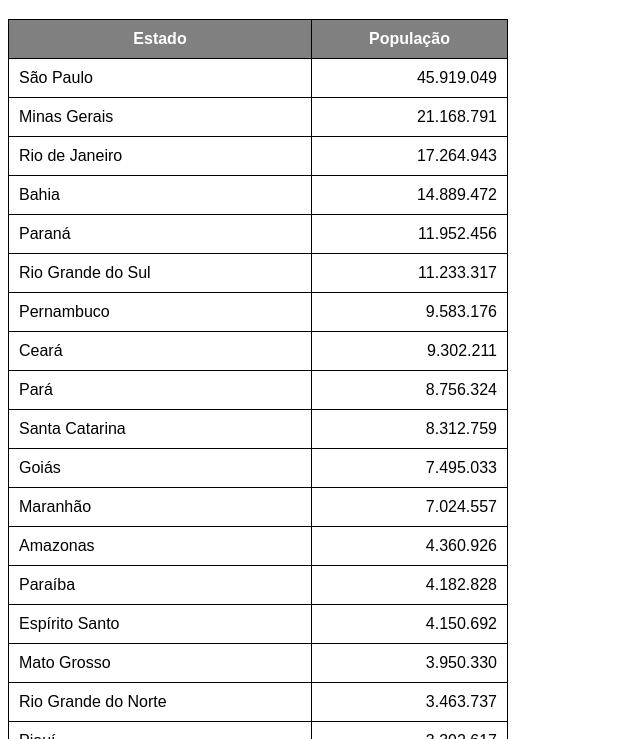
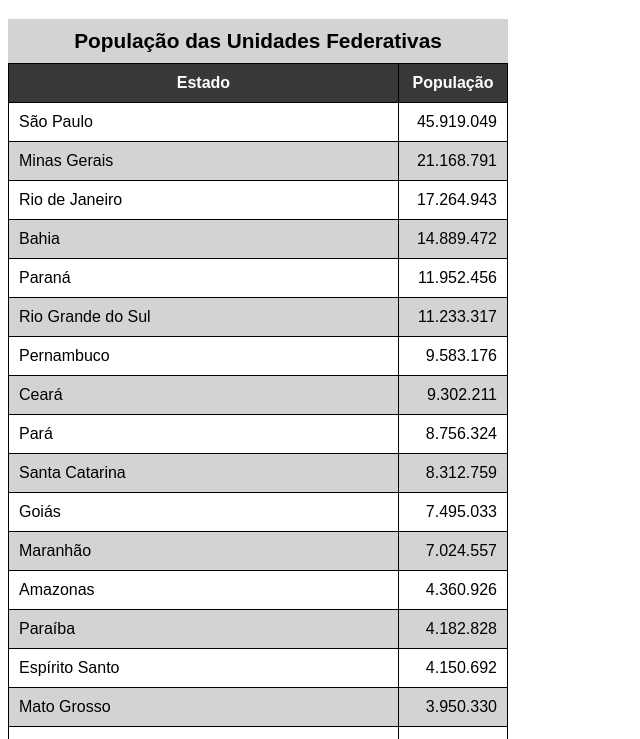
Before and after one commit to kauanzinmedeiros/html-css, a plain HTML site: page modulo 3/ex023/tabela002.html in a window 1280 px wide. Shown: the part 61-800 px from the top of the page, without its empty margins (0-640 px from the left). Drawn offline with Linux system fonts and the light colour scheme.

Commit message:
Update tabela002.html

```diff
--- a/modulo 3/ex023/tabela002.html
+++ b/modulo 3/ex023/tabela002.html
@@ -12,6 +12,14 @@
         table {
             width: 500px;
             border-collapse: collapse;
+            position: relative;
+        }
+
+        caption {
+            font-size: 1.3em;
+            font-weight: bold;
+            padding: 10px;
+            background-color: lightgray;
         }
 
         td, th {
@@ -20,8 +28,18 @@
         }
 
         thead, tfoot {
-            background-color: gray;
+            background-color: #383838;
             color: white;
+        }
+
+        thead > tr > th {
+            position: sticky;
+            top: -1px;
+            background-color: #383838;
+        }
+
+        tbody > tr:nth-child(even) {
+            background-color: lightgray;
         }
 
         td.num {
@@ -34,6 +52,7 @@
     <!--
         ANATOMIA PARA TABELAS GRANDES
         TABLE
+            CAPTION
             THEAD
                 TR, TD, TH
             TBODY
@@ -43,10 +62,11 @@
     -->
 
     <table>
+        <caption>População das Unidades Federativas</caption>
         <thead>
             <tr>
-                <th>Estado</th>
-                <th>População</th>
+                <th scope="col">Estado</th>
+                <th scope="col" style="width: 50px;">População</th>
             </tr>
         </thead>
         <tbody>
@@ -161,7 +181,7 @@
         </tbody>
         <tfoot>
             <tr>
-                <th>Total de Habitantes</th>
+                <th scope="row">Total de Habitantes</th>
                 <td class="num"><strong>214.211.951</strong></td>
             </tr>
         </tfoot>
```
